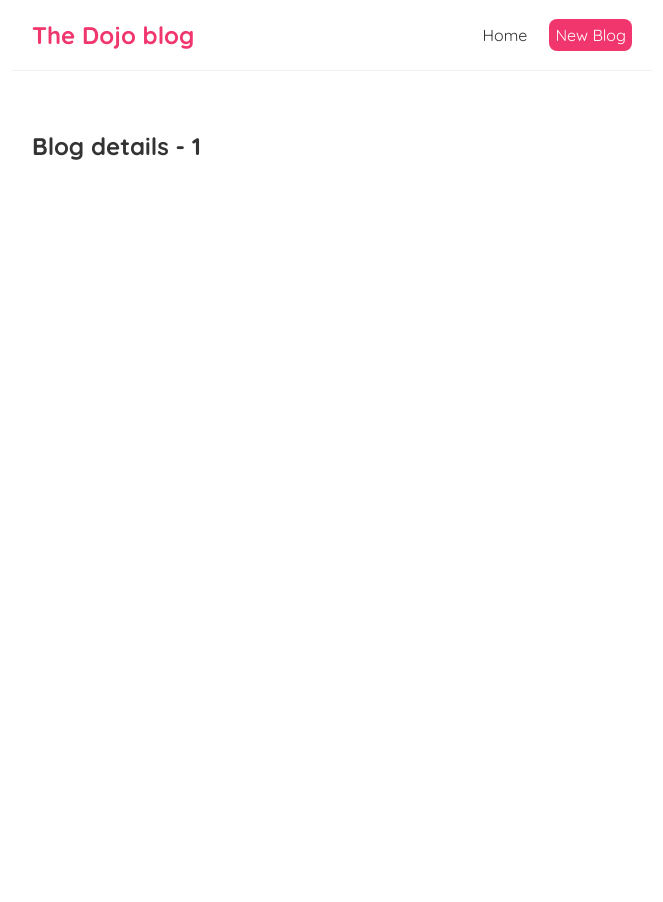
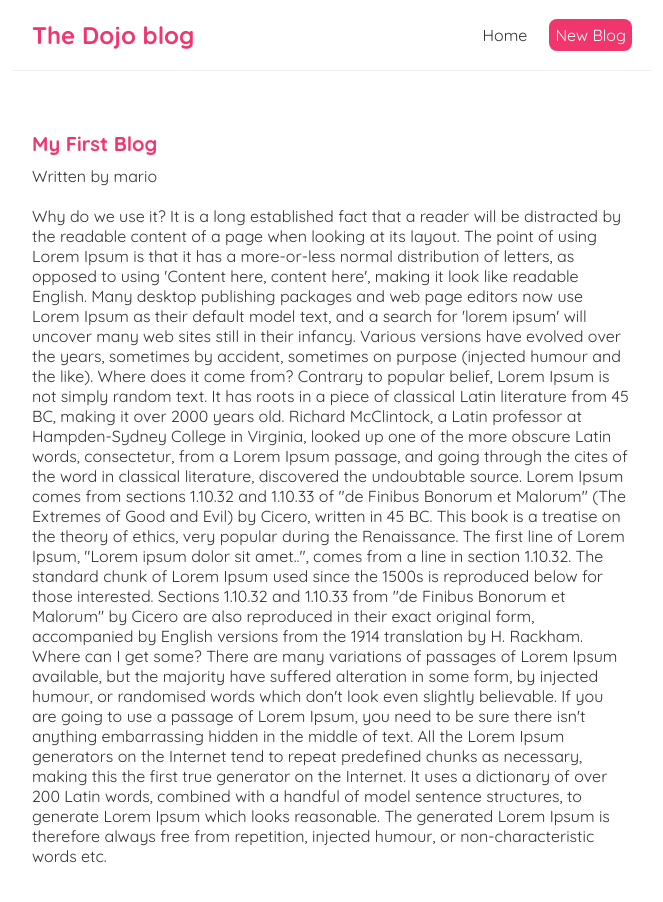
Before and after one commit to Seabass5813/Learning-React, a React (Create React App) app: page /blogs/1 in a window 1280 px wide. Shown: the top 902 px of the page, without its empty margins (308-971 px from the left). Before the commit the page ends 800 px from the top, so only its background shows below. Built offline with nearby package versions, Linux system fonts and the light colour scheme; data requests are answered from the project's data file.

Commit message:
Chapter 26 - Reusing Custom Hooks

```diff
--- a/src/BlogDetails.js
+++ b/src/BlogDetails.js
@@ -1,11 +1,21 @@
 import { useParams } from "react-router-dom";
+import useFetch from "./useFetch";
 
 const BlogDetails = () => {
     const { words } = useParams();
+    const { data : blog, error, isPending} = useFetch('http://localhost:8000/blogs/' + words);
 
     return (
         <div className="blog-details">
-            <h2>Blog details - { words } </h2>
+            { isPending && <div>Loading...</div> }
+            { error && <div>{ error }</div>}
+            { blog && (
+                <article>
+                    <h2>{ blog.title }</h2>
+                    <p>Written by { blog.author }</p>
+                    <div>{ blog.body }</div>
+                </article>
+            ) }
         </div>
     );
 }
--- a/src/index.css
+++ b/src/index.css
@@ -52,3 +52,21 @@
 .blog-preview a{
   text-decoration: none;
 }
+
+/* blog details page */
+.blog-details h2 {
+  font-size: 20px;
+  color: #f1356d;
+  margin-bottom: 10px;
+}
+.blog-details div {
+  margin: 20px 0;
+}
+.blog-details button {
+  background: #f1356d;
+  color: #fff;
+  border: 0;
+  padding: 8px;
+  border-radius: 8px;
+  cursor: pointer;
+}
```
